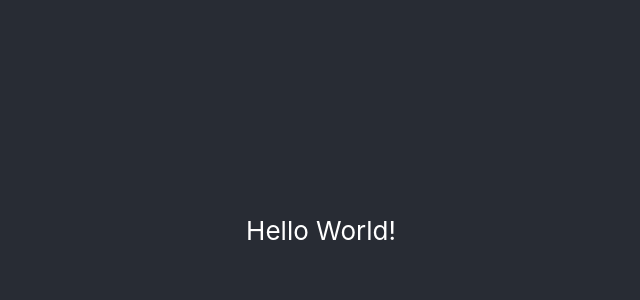
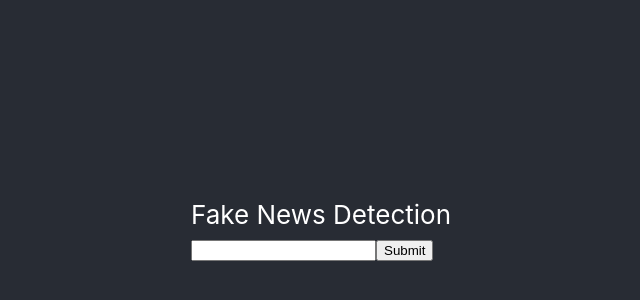
Before and after one commit to ValentinMolina500/fake-news-app, a React (Create React App) app: page / in a window 1280 px wide. Shown: the part 170-470 px from the top of the page, without its empty margins (319-959 px from the left). Built offline with nearby package versions, Linux system fonts and the light colour scheme.

Commit message:
Added Textbox

```diff
--- a/src/App.css
+++ b/src/App.css
@@ -1,5 +1,19 @@
 .App {
-  text-align: center;
+  display: flex;
+  justify-content: center;
+  align-items: center;
+  background-color: #282c34;
+  min-height: 100vh;
+  display: flex;
+  flex-direction: column;
+  align-items: center;
+  justify-content: center;
+  font-size: calc(10px + 2vmin);
+  color: white;
+}
+
+#Float {
+  padding: 10px;
 }
 
 .App-logo {
--- a/src/App.js
+++ b/src/App.js
@@ -6,29 +6,33 @@ import './App.css';
 function App() {
   return (
     <div className="App">
-      <header className="App-header">
       <BrowserRouter>
         <Switch>
           <Route exact path="/" component={HomePage} />
           <Route exact path="/Home" component={ResultsPage} />
         </Switch>
       </BrowserRouter>
-      </header>
     </div>
   );
 }
 
 function HomePage() {
   return (
+    <div id="Page">
+      <div id="Float">
+        <div>Fake News Detection</div>
         <div>
-      Hello World!
+          <input name="Query"></input>
+          <input type="Submit"></input>
+        </div>
+      </div>
     </div>
   );
 }
 
 function ResultsPage() {
   return (
-    <div>
+    <div id="Page">
       Hello World! 123
     </div>
   );
```
Lines whose indentation alone changed are shown as unchanged.
